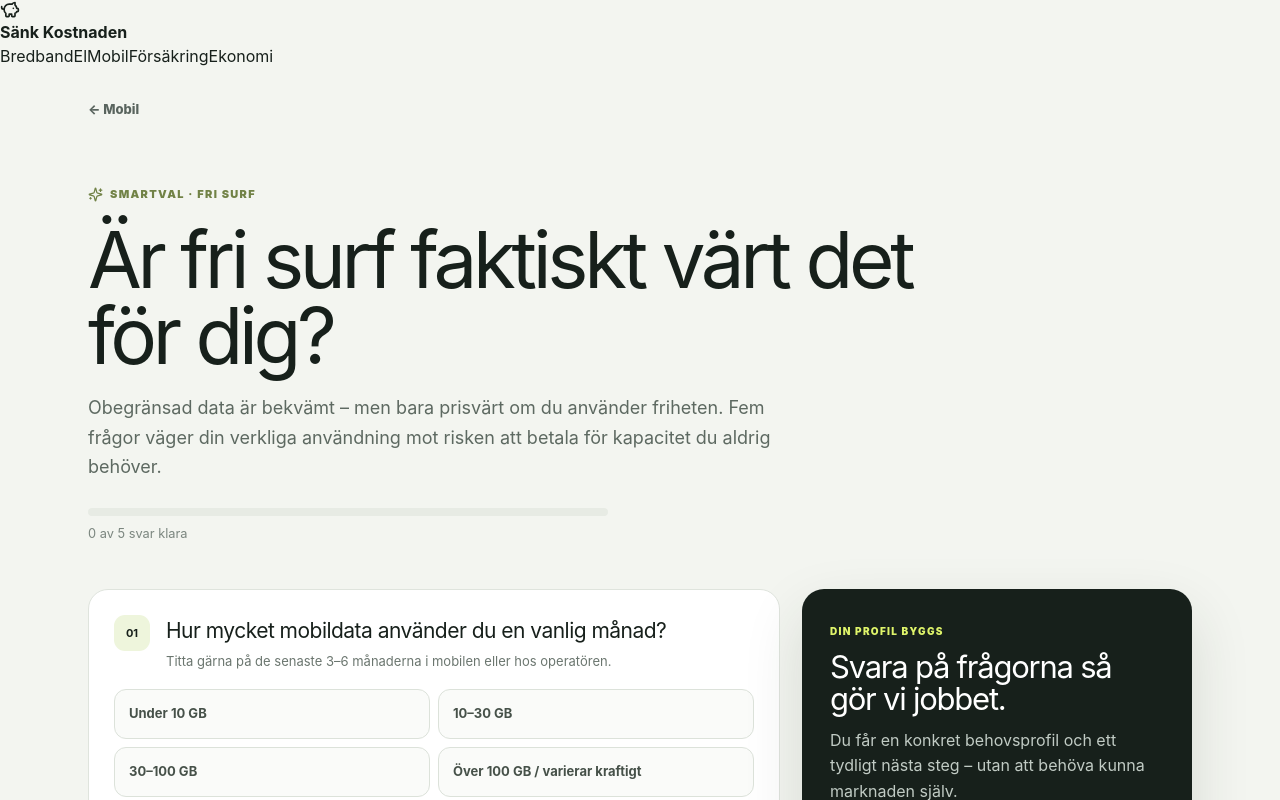
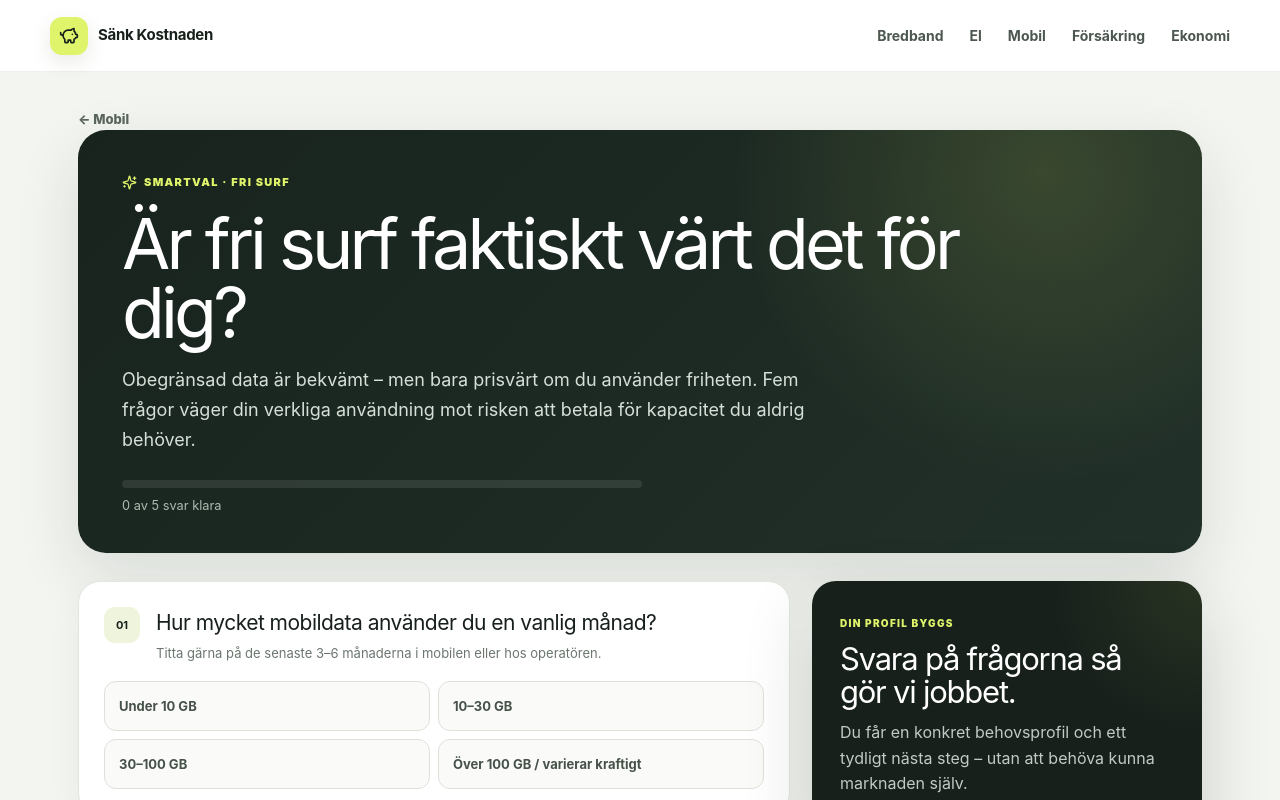
Before and after one commit to arvidlandin-cpu/sankkostnaden, a Next.js app: page /mobil/fri-surf in a window 1280 px wide. Shown: the top 800 px of the page. Built offline with nearby package versions, Linux system fonts and the light colour scheme.

Commit message:
Match smart tools to premium site theme

```diff
--- a/styles/SmartSelector.module.css
+++ b/styles/SmartSelector.module.css
@@ -275,3 +275,119 @@
     grid-template-columns: 1fr;
   }
 }
+
+
+/* Premium continuation theme */
+.topbar{
+  width:100%;
+  min-height:72px;
+  padding-left:max(28px,calc((100vw - 1180px)/2));
+  padding-right:max(28px,calc((100vw - 1180px)/2));
+  display:flex;
+  align-items:center;
+  justify-content:space-between;
+  gap:28px;
+  background:#fff;
+  border-bottom:1px solid #edf0eb;
+}
+.brand{
+  display:flex;
+  align-items:center;
+  gap:10px;
+  color:#17201b;
+  text-decoration:none;
+}
+.brand>span{
+  width:38px;
+  height:38px;
+  display:grid;
+  place-items:center;
+  border-radius:12px;
+  background:#dff46a;
+  box-shadow:0 7px 20px rgba(80,98,55,.12);
+}
+.brand strong{
+  font-size:15px;
+  letter-spacing:-.02em;
+}
+.topbar nav{
+  display:flex;
+  gap:26px;
+}
+.topbar nav a{
+  color:#4b574f;
+  text-decoration:none;
+  font-size:14px;
+  font-weight:750;
+}
+.shell{
+  max-width:1180px;
+  padding-top:34px;
+}
+.hero{
+  max-width:none;
+  margin-bottom:28px;
+  padding:42px 44px 38px;
+  border-radius:28px;
+  background:
+    radial-gradient(circle at 86% 10%,rgba(223,244,106,.14),transparent 30%),
+    linear-gradient(135deg,#18231d,#213029);
+  color:#fff;
+  box-shadow:0 22px 64px rgba(25,38,29,.12);
+}
+.hero>span{
+  color:#dff46a;
+}
+.hero h1{
+  max-width:850px;
+  color:#fff;
+  font-size:clamp(46px,6vw,70px);
+}
+.hero p{
+  color:#d6e0d8;
+}
+.progress{
+  background:#ffffff18;
+}
+.progress i{
+  background:#dff46a;
+}
+.hero small{
+  color:#aebbb1;
+}
+.question{
+  border-radius:22px;
+  border-color:#e1e6df;
+  box-shadow:0 10px 34px rgba(35,51,39,.05);
+}
+.options button{
+  transition:transform .16s ease,border-color .16s ease,background .16s ease;
+}
+.options button:hover{
+  transform:translateY(-1px);
+}
+.result{
+  border-radius:24px;
+  background:
+    radial-gradient(circle at 100% 0%,rgba(223,244,106,.09),transparent 30%),
+    #17201b;
+  box-shadow:0 26px 68px rgba(23,32,27,.18);
+}
+.result>a{
+  background:linear-gradient(135deg,#dff46a,#c7eb44);
+  box-shadow:0 10px 24px rgba(180,211,62,.16);
+}
+@media(max-width:850px){
+  .topbar nav{display:none}
+}
+@media(max-width:560px){
+  .topbar{
+    min-height:66px;
+    padding-left:18px;
+    padding-right:18px;
+  }
+  .hero{
+    padding:28px 22px 26px;
+    border-radius:22px;
+  }
+}
```
